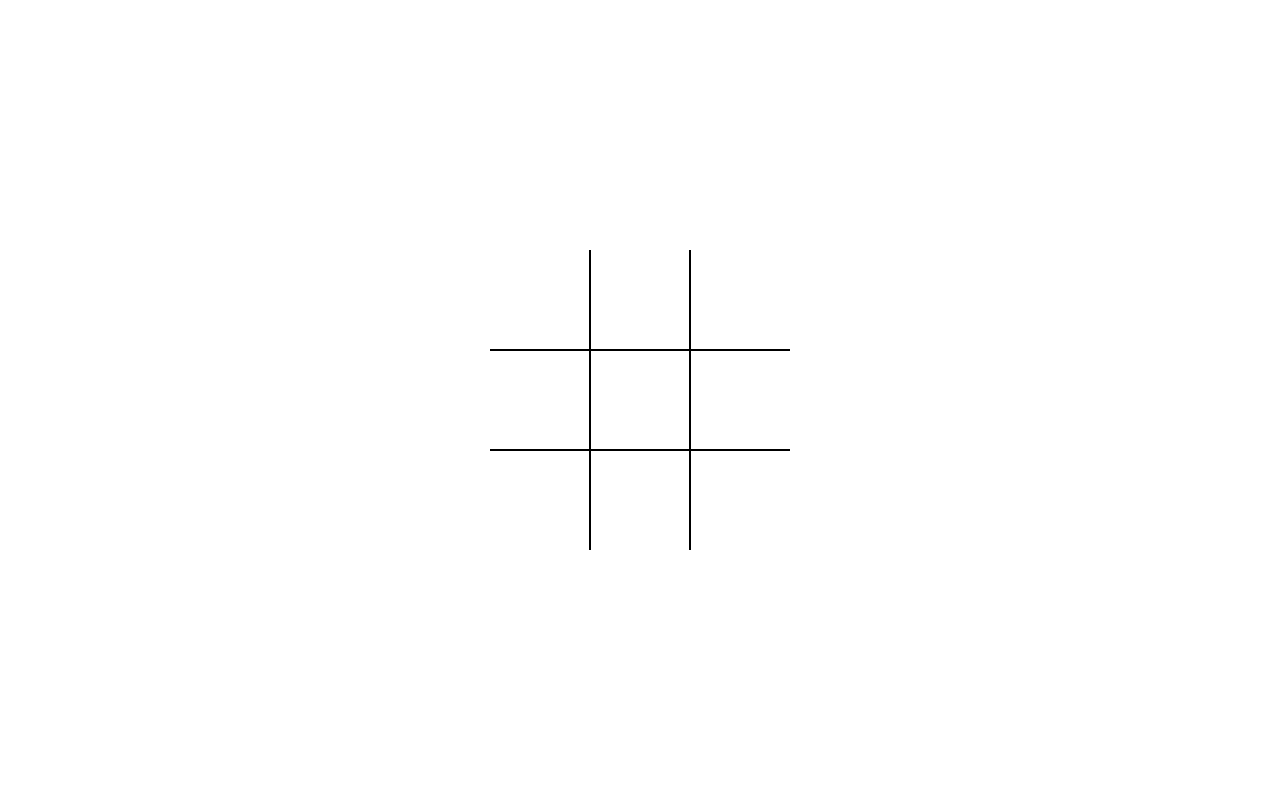
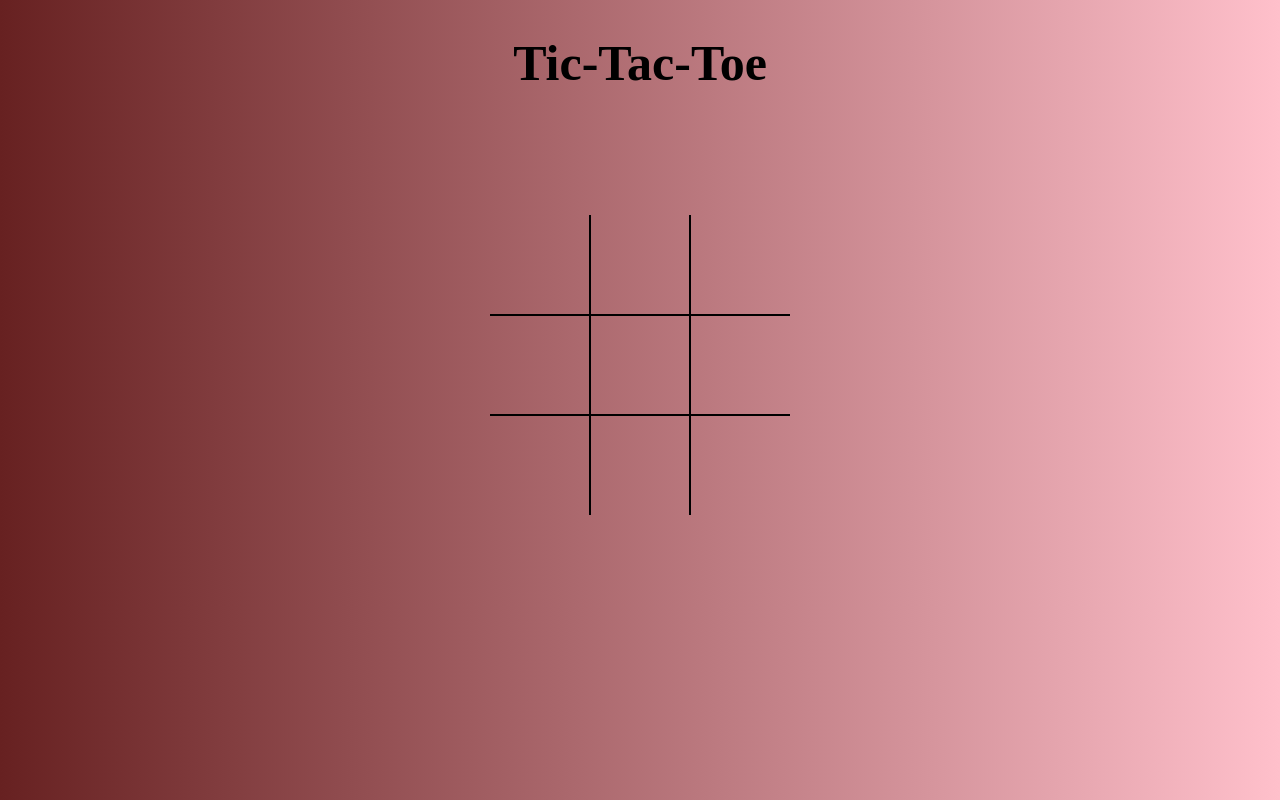
Before and after one commit to swetasrinaidu/Tic-tac-toe, a plain HTML site: page index.html in a window 1280 px wide. Drawn offline with Linux system fonts and the light colour scheme.

Commit message:
second commit

```diff
--- a/index.html
+++ b/index.html
@@ -8,6 +8,7 @@
     <link rel="stylesheet" href="style.css">
 </head>
 <body>
+    <h1>Tic-Tac-Toe</h1>
     <div class="board" id="boardGame">
         <div class="cell "data-cell></div>
         <div class="cell "data-cell></div>
--- a/style.css
+++ b/style.css
@@ -3,6 +3,11 @@
 }
 body{
     margin:0;
+    background-image:linear-gradient(to right,rgb(103, 33, 33),pink);
+}
+h1{
+  text-align: center;
+  font-size: 50px;
 }
 :root{
     --cell-size:100px;
@@ -10,7 +15,7 @@ body{
 }
 .board{
     width:100vw;
-    height:100vh;
+    height:60vh;
     display:grid;
     justify-content: center;
     align-content: center;
```
